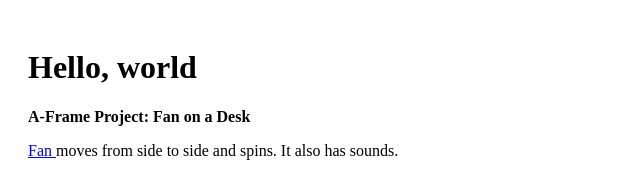
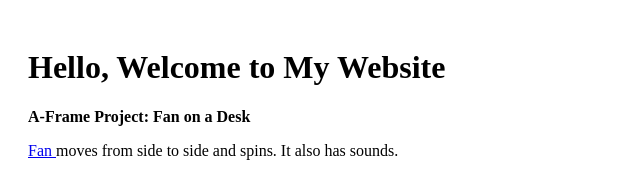
Before and after one commit to ChrisHa12/Websites, a plain HTML site: page index.html in a window 1280 px wide. Shown: the whole page, without its empty margins (0-640 px from the left). Drawn offline with Linux system fonts and the light colour scheme.

Commit message:
Slight change

```diff
--- a/index.html
+++ b/index.html
@@ -5,7 +5,7 @@
   <title>My Site</title>
 </head>
 <body style="padding: 20px;">
-  <h1>Hello, world</h1>
+  <h1>Hello, Welcome to My Website</h1>
   <b>A-Frame Project: Fan on a Desk</b>
   <p>
     <a href="aframe_project_fan.html" target="_blank">Fan </a> moves from side to side and spins. It also has sounds.
```
